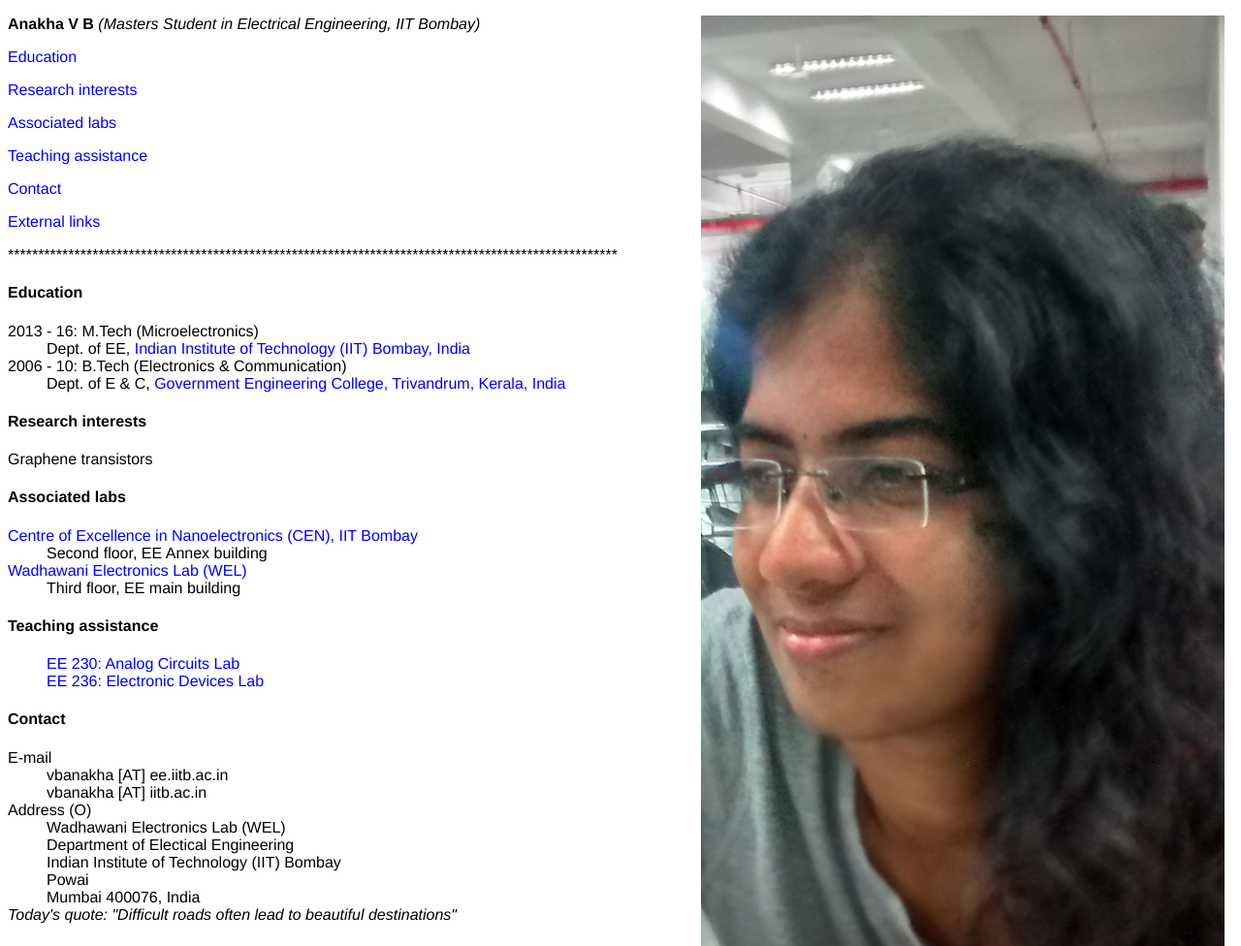
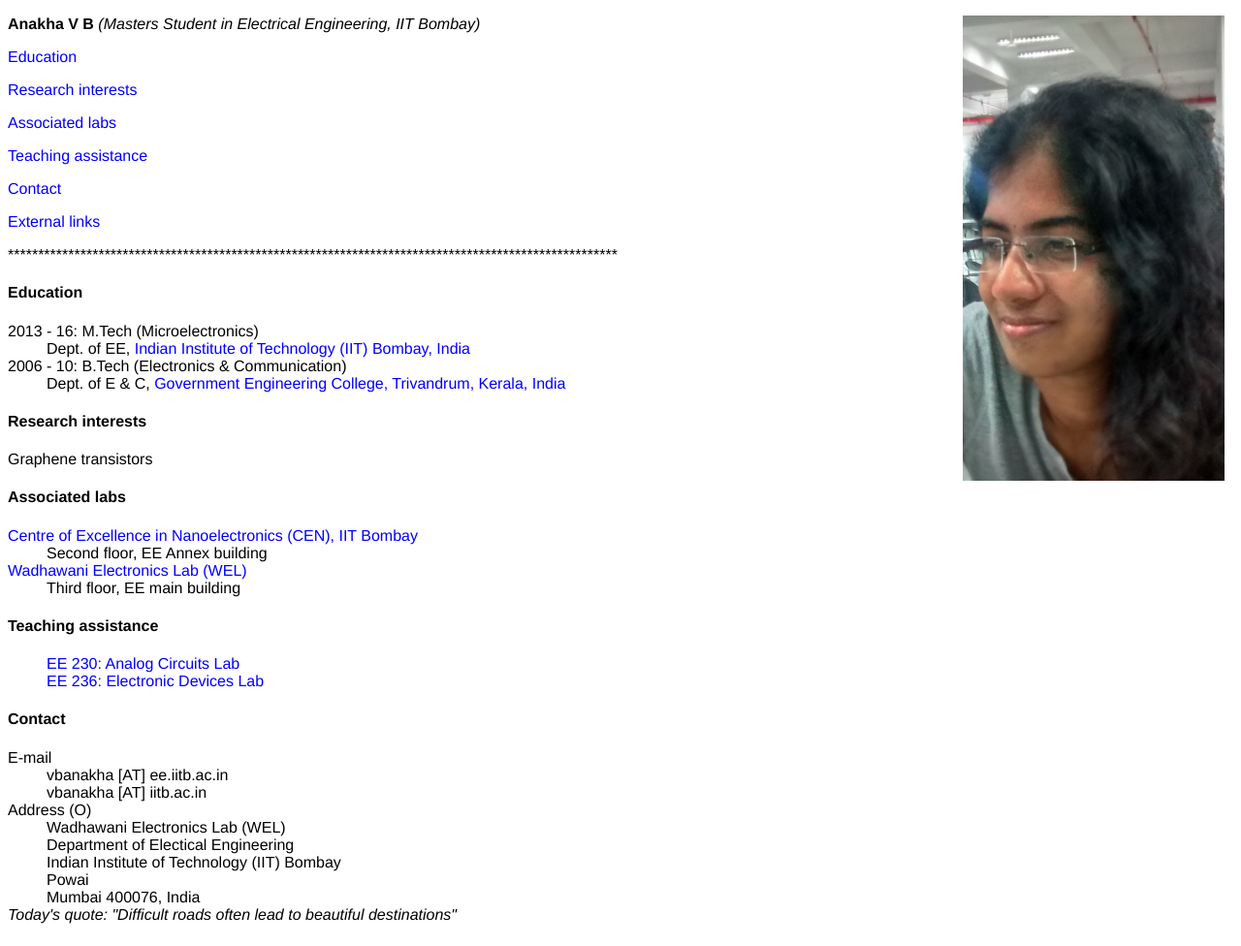
Before and after one commit to vbanakha/vbanakha.github.io, a plain HTML site: page index.html in a window 1280 px wide. Shown: the whole page at 97% size. Drawn offline with Linux system fonts and the light colour scheme.

Commit message:
pic update2

```diff
--- a/index.html
+++ b/index.html
@@ -17,7 +17,7 @@ A:active { COLOR: black; TEXT-DECORATION: none}
 <font face="helvetica">
 
 <!--<img src="images/pic_anakha.png" align=right hspace=9 width="250" height="250"> -->
-<img src="images/pic_anakha.png" align=right hspace=9 >
+<img src="images/pic_anakha.png" align=right hspace=9 width="270" height="480">
 
 
 
```
